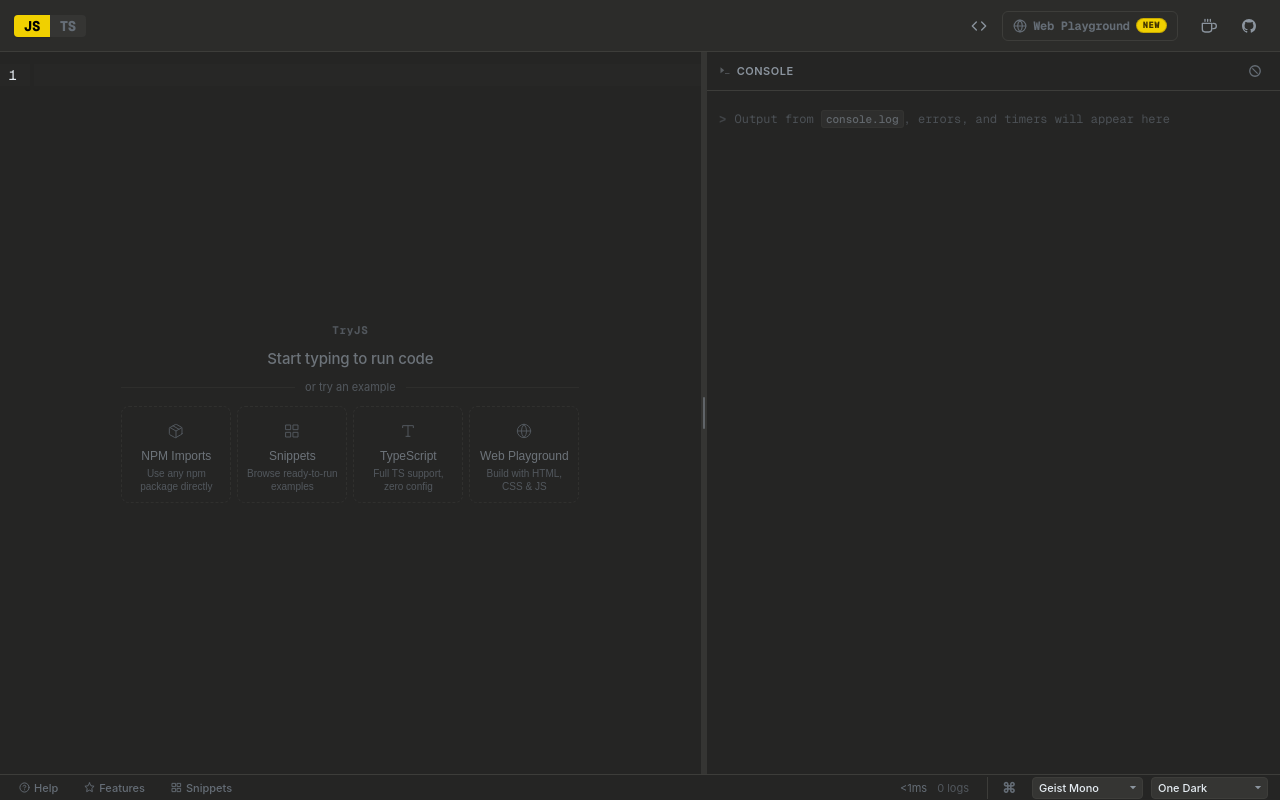
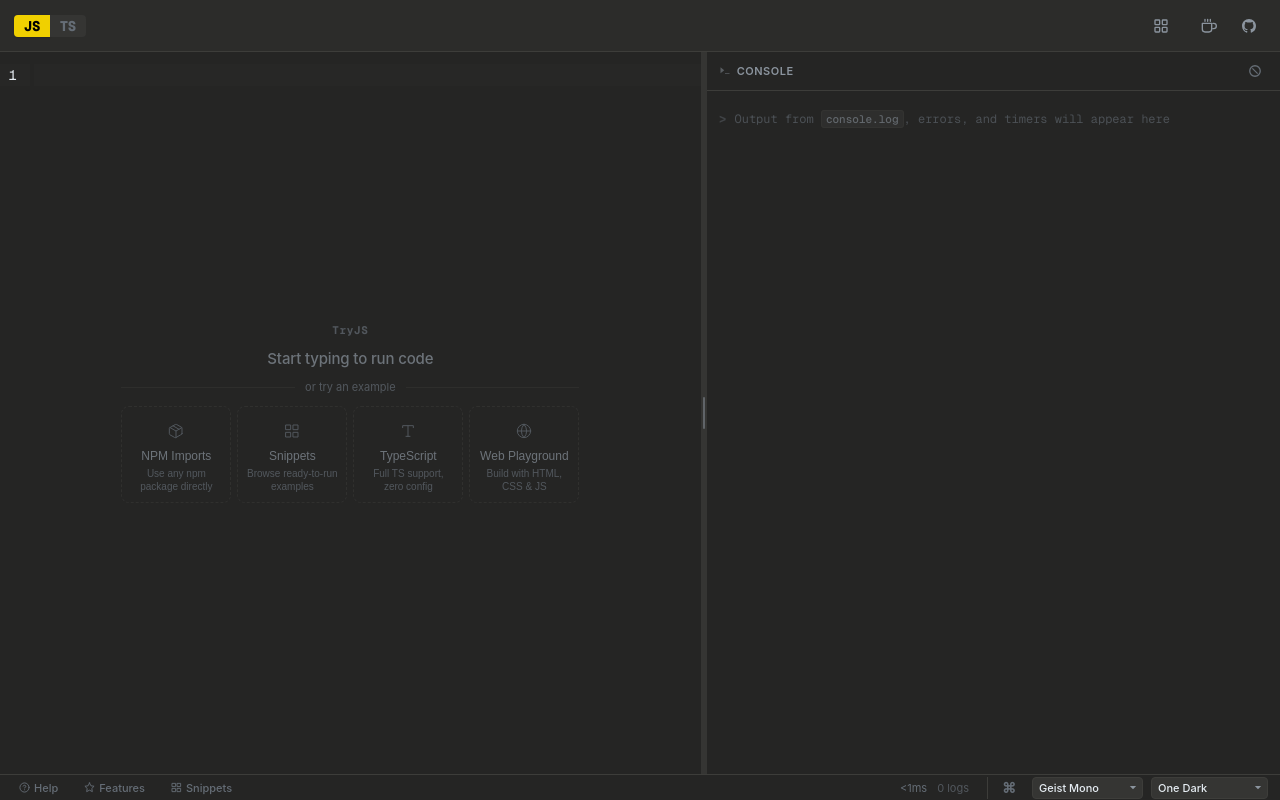
Before and after one commit to berkinduz/try-js, a Preact app: page / in a window 1280 px wide. Built offline with nearby package versions, Linux system fonts and the light colour scheme; a web font is replaced by a local one.

Commit message:
Replace toolbar nav links with dropdown menu
Consolidate Web Playground, Regex, Snippets, and Features into a
single grid-icon dropdown menu. Keeps toolbar clean with just the
JS/TS toggle, dropdown, BMC, and GitHub icon.

```diff
--- a/src/components/Toolbar/Toolbar.css
+++ b/src/components/Toolbar/Toolbar.css
@@ -384,6 +384,75 @@
   color: var(--text-muted);
 }
 
+/* Dropdown menu */
+.toolbar__dropdown {
+  position: relative;
+}
+
+.toolbar__dropdown-trigger.active {
+  background: var(--bg-tertiary);
+  color: var(--text-primary);
+}
+
+.toolbar__dropdown-menu {
+  position: absolute;
+  top: calc(100% + 6px);
+  right: 0;
+  min-width: 180px;
+  padding: 4px;
+  background: var(--bg-secondary);
+  border: 1px solid var(--border);
+  border-radius: 10px;
+  box-shadow:
+    0 4px 16px rgba(0, 0, 0, 0.12),
+    0 1px 4px rgba(0, 0, 0, 0.08);
+  z-index: 100;
+  animation: toolbar-dropdown-in 0.12s ease-out;
+}
+
+@keyframes toolbar-dropdown-in {
+  from {
+    opacity: 0;
+    transform: translateY(-4px) scale(0.97);
+  }
+  to {
+    opacity: 1;
+    transform: translateY(0) scale(1);
+  }
+}
+
+.toolbar__dropdown-item {
+  display: flex;
+  align-items: center;
+  gap: 10px;
+  width: 100%;
+  padding: 8px 12px;
+  border: none;
+  border-radius: 6px;
+  background: transparent;
+  color: var(--text-secondary);
+  font-family: var(--font-sans);
+  font-size: 13px;
+  font-weight: 500;
+  text-decoration: none;
+  cursor: pointer;
+  transition: background 0.12s, color 0.12s;
+}
+
+.toolbar__dropdown-item:hover {
+  background: var(--bg-tertiary);
+  color: var(--text-primary);
+}
+
+.toolbar__dropdown-item svg {
+  flex-shrink: 0;
+  opacity: 0.7;
+}
+
+.toolbar__dropdown-item:hover svg {
+  opacity: 1;
+}
+
 /* Mobile */
 @media (max-width: 767px) {
   .toolbar {
--- a/src/components/Toolbar/Toolbar.tsx
+++ b/src/components/Toolbar/Toolbar.tsx
@@ -1,3 +1,4 @@
+import { useState, useEffect, useRef } from "preact/hooks";
 import { language, setLanguage, mode, setMode } from "../../state/editor";
 import type { Language } from "../../state/editor";
 import "./Toolbar.css";
@@ -10,10 +11,24 @@ export function Toolbar() {
   const currentMode = mode.value;
   const isWeb = currentMode === "web";
   const setLang = (lang: Language) => () => setLanguage(lang);
+  const [menuOpen, setMenuOpen] = useState(false);
+  const menuRef = useRef<HTMLDivElement>(null);
 
   const toggleWebMode = () => {
     setMode(isWeb ? "js" : "web");
   };
+
+  // Close menu on outside click
+  useEffect(() => {
+    if (!menuOpen) return;
+    const onClickOutside = (e: MouseEvent) => {
+      if (menuRef.current && !menuRef.current.contains(e.target as Node)) {
+        setMenuOpen(false);
+      }
+    };
+    document.addEventListener("mousedown", onClickOutside);
+    return () => document.removeEventListener("mousedown", onClickOutside);
+  }, [menuOpen]);
 
   return (
     <div class="toolbar">
@@ -72,38 +87,79 @@ export function Toolbar() {
       </div>
 
       <div class="toolbar__right toolbar__right--links">
-        <a
-          href="/regex"
-          class="toolbar__link toolbar__bmc"
-          title="Regex Playground"
-          aria-label="Regex Playground"
-          style={{ textDecoration: "none" }}
+        {/* Navigation dropdown */}
+        <div class="toolbar__dropdown" ref={menuRef}>
+          <button
+            type="button"
+            class={`toolbar__icon-btn toolbar__dropdown-trigger ${menuOpen ? "active" : ""}`}
+            onClick={() => setMenuOpen((v) => !v)}
+            title="More"
+            aria-label="Navigation menu"
+            aria-expanded={menuOpen}
           >
-          <span class="toolbar__bmc-text">Regex</span>
-          <span class="toolbar__bmc-icon">
             <svg width="16" height="16" viewBox="0 0 24 24" fill="none" stroke="currentColor" stroke-width="2" stroke-linecap="round" stroke-linejoin="round">
-              <polyline points="16 18 22 12 16 6" />
-              <polyline points="8 6 2 12 8 18" />
+              <rect x="3" y="3" width="7" height="7" rx="1" />
+              <rect x="14" y="3" width="7" height="7" rx="1" />
+              <rect x="3" y="14" width="7" height="7" rx="1" />
+              <rect x="14" y="14" width="7" height="7" rx="1" />
             </svg>
-          </span>
-        </a>
+          </button>
+          {menuOpen && (
+            <div class="toolbar__dropdown-menu">
               {!isWeb && (
                 <button
                   type="button"
-            class="toolbar__web-btn"
-            onClick={toggleWebMode}
-            title="Web Playground"
-            aria-label="Web Playground, new"
+                  class="toolbar__dropdown-item"
+                  onClick={() => {
+                    setMenuOpen(false);
+                    toggleWebMode();
+                  }}
                 >
                   <svg width="14" height="14" viewBox="0 0 24 24" fill="none" stroke="currentColor" stroke-width="2" stroke-linecap="round" stroke-linejoin="round">
                     <circle cx="12" cy="12" r="10" />
                     <line x1="2" y1="12" x2="22" y2="12" />
                     <path d="M12 2a15.3 15.3 0 014 10 15.3 15.3 0 01-4 10 15.3 15.3 0 01-4-10 15.3 15.3 0 014-10z" />
                   </svg>
-            <span class="toolbar__web-label">Web Playground</span>
-            <span class="toolbar__web-badge">NEW</span>
+                  Web Playground
                 </button>
               )}
+              <a
+                class="toolbar__dropdown-item"
+                href="/regex"
+                onClick={() => setMenuOpen(false)}
+              >
+                <svg width="14" height="14" viewBox="0 0 24 24" fill="none" stroke="currentColor" stroke-width="2" stroke-linecap="round" stroke-linejoin="round">
+                  <polyline points="16 18 22 12 16 6" />
+                  <polyline points="8 6 2 12 8 18" />
+                </svg>
+                Regex Playground
+              </a>
+              <a
+                class="toolbar__dropdown-item"
+                href="/snippets"
+                onClick={() => setMenuOpen(false)}
+              >
+                <svg width="14" height="14" viewBox="0 0 24 24" fill="none" stroke="currentColor" stroke-width="2" stroke-linecap="round" stroke-linejoin="round">
+                  <path d="M16 18l6-6-6-6" />
+                  <path d="M8 6l-6 6 6 6" />
+                  <line x1="14" y1="4" x2="10" y2="20" />
+                </svg>
+                Snippets
+              </a>
+              <a
+                class="toolbar__dropdown-item"
+                href="/features"
+                onClick={() => setMenuOpen(false)}
+              >
+                <svg width="14" height="14" viewBox="0 0 24 24" fill="none" stroke="currentColor" stroke-width="2" stroke-linecap="round" stroke-linejoin="round">
+                  <polygon points="12 2 15.09 8.26 22 9.27 17 14.14 18.18 21.02 12 17.77 5.82 21.02 7 14.14 2 9.27 8.91 8.26 12 2" />
+                </svg>
+                Features
+              </a>
+            </div>
+          )}
+        </div>
+
         <a
           href={BMC_URL}
           target="_blank"
```
Lines whose indentation alone changed are shown as unchanged.
